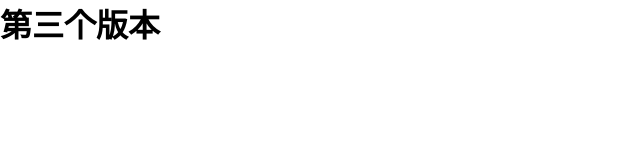
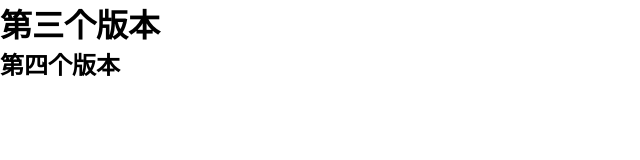
Before and after one commit to Xiahuisheng/test, a plain HTML site: page index.html in a window 1280 px wide. Shown: the whole page, without its empty margins (0-640 px from the left). Drawn offline with Linux system fonts and the light colour scheme.

Commit message:
add h2 tag

```diff
--- a/index.html
+++ b/index.html
@@ -8,5 +8,6 @@
 </head>
 <body>
     <h1>第三个版本</h1>
+    <h2>第四个版本</h2>
 </body>
 </html>
```
